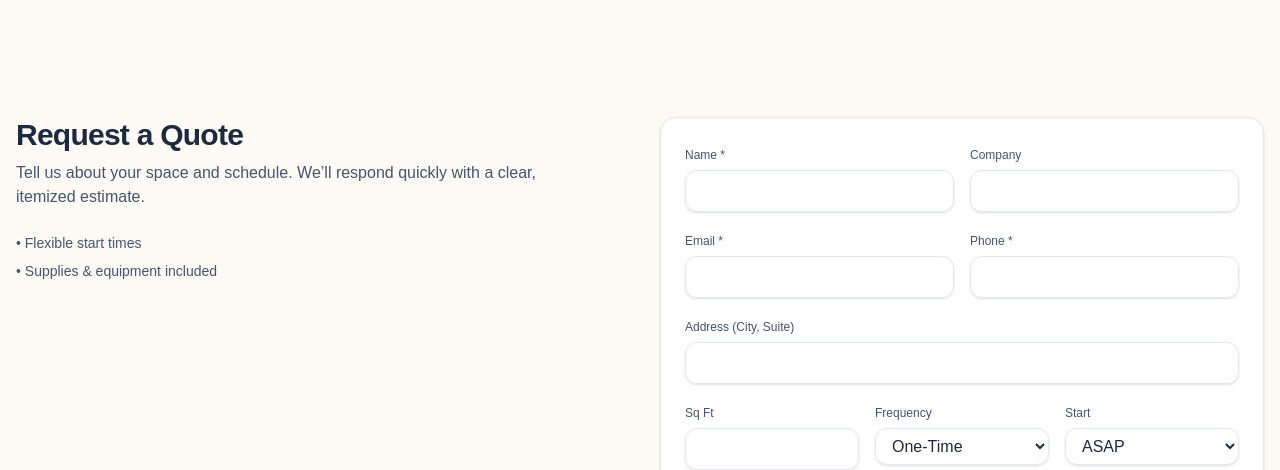
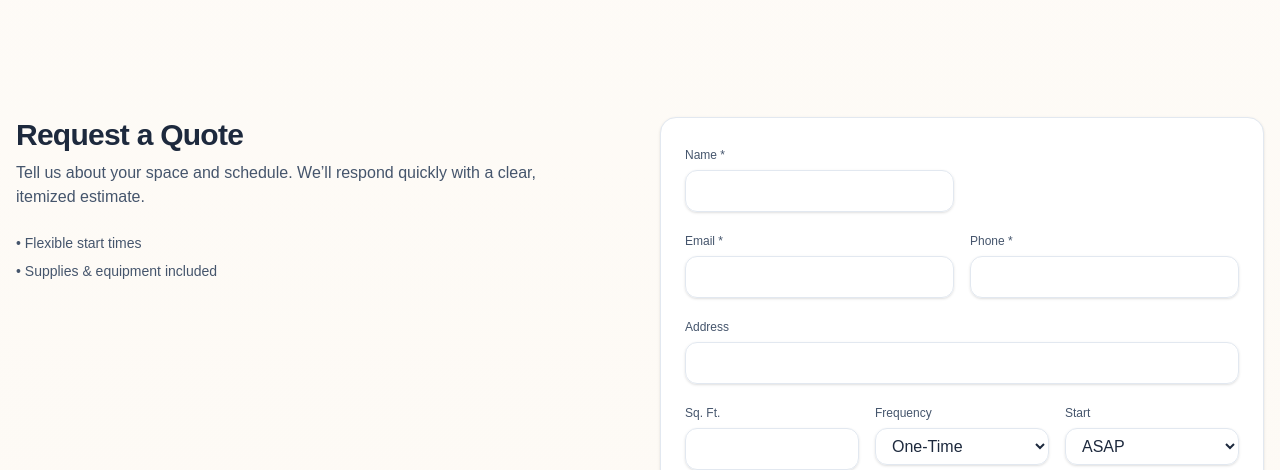
Before and after one commit to resp23f/impress-cleaning-site, a Next.js app: page / in a window 1280 px wide. Shown: the part 3357-3827 px from the top of the page. Built offline with nearby package versions, Linux system fonts and the light colour scheme.

Commit message:
Remove old page-level footer; use global Footer component

```diff
--- a/src/app/ImpressCleaningSite.jsx
+++ b/src/app/ImpressCleaningSite.jsx
@@ -355,15 +355,14 @@ export default function ImpressCleaningSite() {
               <form onSubmit={handleSubmit} className="grid grid-cols-1 gap-4">
                 <div className="grid sm:grid-cols-2 gap-4">
                   <Field label="Name" id="name" required />
-                  <Field label="Company" id="company" />
                 </div>
                 <div className="grid sm:grid-cols-2 gap-4">
                   <Field label="Email" id="email" type="email" required />
                   <Field label="Phone" id="phone" type="tel" required />
                 </div>
-                <Field label="Address (City, Suite)" id="address" />
+                <Field label="Address" id="address" />
                 <div className="grid sm:grid-cols-3 gap-4">
-                  <Field label="Sq Ft" id="sqft" inputMode="numeric" />
+                  <Field label="Sq. Ft." id="sqft" inputMode="numeric" />
                   <Select label="Frequency" id="frequency" options={["One‑Time", "Weekly", "Bi‑Weekly", "Monthly"]} />
                   <Select label="Start" id="start" options={["ASAP", "1‑2 Weeks", "Next Month"]} />
                 </div>
```
